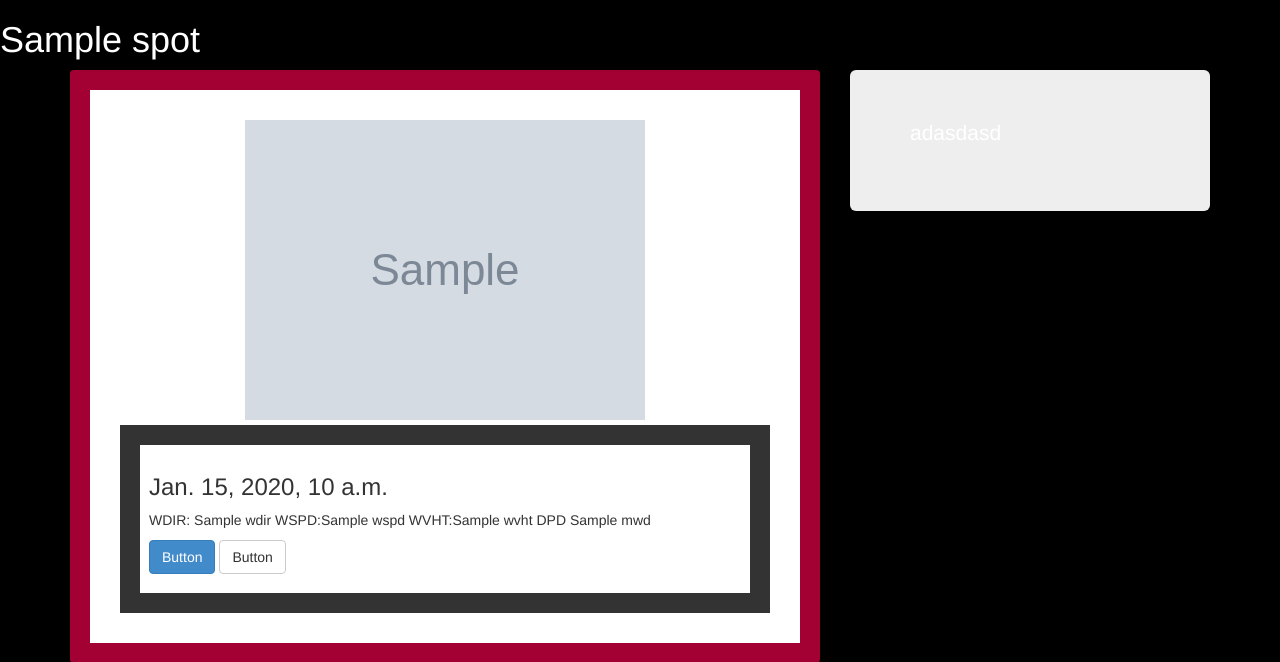
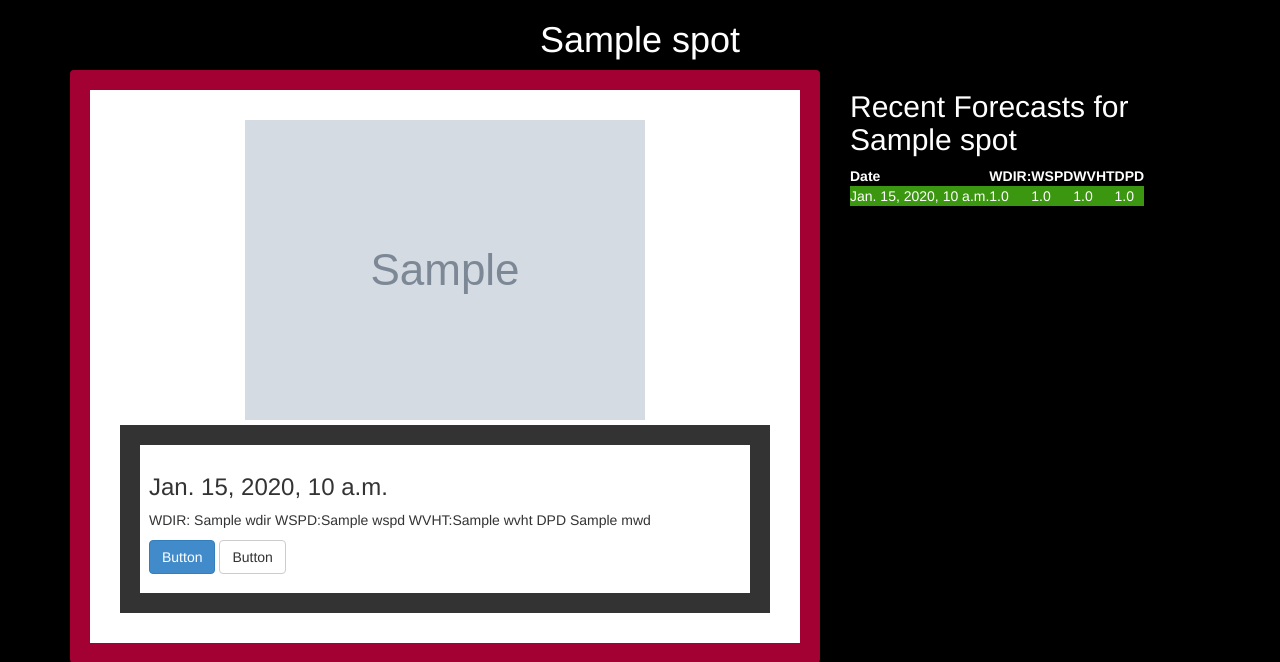
Before and after one commit to bgoldste/wbk2, a Django app: template core/templates/spot.html in a window 1280 px wide. Shown: the top 662 px of the page. Run offline with Django 3.2, Linux system fonts and the light colour scheme; tables that the repository leaves empty hold one stand-in row (values such as "Sample post"); the template is opened without the code that fills it: values that come from a table or form of the project are taken from there, most other values are stand-ins (such as "Sample title", 1, 10 or a date in 2020); grey boxes marked "Sample" are stand-in pictures; some libraries are stand-ins or nearby versions.

Commit message:
adding forecast to spot view

```diff
--- a/core/static/css/spot.css
+++ b/core/static/css/spot.css
@@ -34,3 +34,12 @@ img {
     border-width: 20px;
 
 }
+
+.table-striped>tbody>tr:nth-child(odd)>td{
+
+
+    background-color:#3B9610;
+
+
+
+}
--- a/core/templates/spot.html
+++ b/core/templates/spot.html
@@ -13,7 +13,7 @@
 
 	 <div >
 
-	 	<h1>{{spot}}</h1>
+	 	<h1 class="text-center">{{spot}} </h1>
 
 	 </div>
 
@@ -34,7 +34,37 @@
   {% endfor %}
 		</div>
 <div class="col-xs-12 col-md-4">
-	<div class="jumbotron"><p>adasdasd</p></div>
+	<h2>Recent Forecasts for {{spot}}</h2>
+		<table class="table-striped">
+
+
+      <thead>
+
+        <tr>
+        	<th> Date </th>
+          <th>WDIR: </th>
+          <th>WSPD</th>
+          <th>WVHT</th>
+          <th>DPD</th>
+        </tr>
+      </thead>
+      <tbody>
+      		{% for a in data %}
+
+        <tr>
+        	<td>{{a.date}}</td>
+          <td>{{a.WDIR}}</td>
+          <td>{{a.WSPD}}</td>
+          <td>{{a.WVHT}}</td>
+          <td>{{a.DPD}}</td>
+        </tr>
+        	{% endfor %}
+
+      </tbody>
+    </table>
+
+
+
 		</div>
 		</div>
 
--- a/core/views.py
+++ b/core/views.py
@@ -59,7 +59,7 @@ def SpotView(request, **kwargs):
 			image_set2.append(a)
 		context["imageset2"] = image_set2
 
-		context["data"] = ForecastData.objects.all().values_list().order_by("-date")
+		context["data"] = ForecastData.objects.all().order_by("-date")
 		context["total_objects"] = len(ForecastData.objects.all())
 		return render_to_response('spot.html', context)
 	except Spot.DoesNotExist:
```
